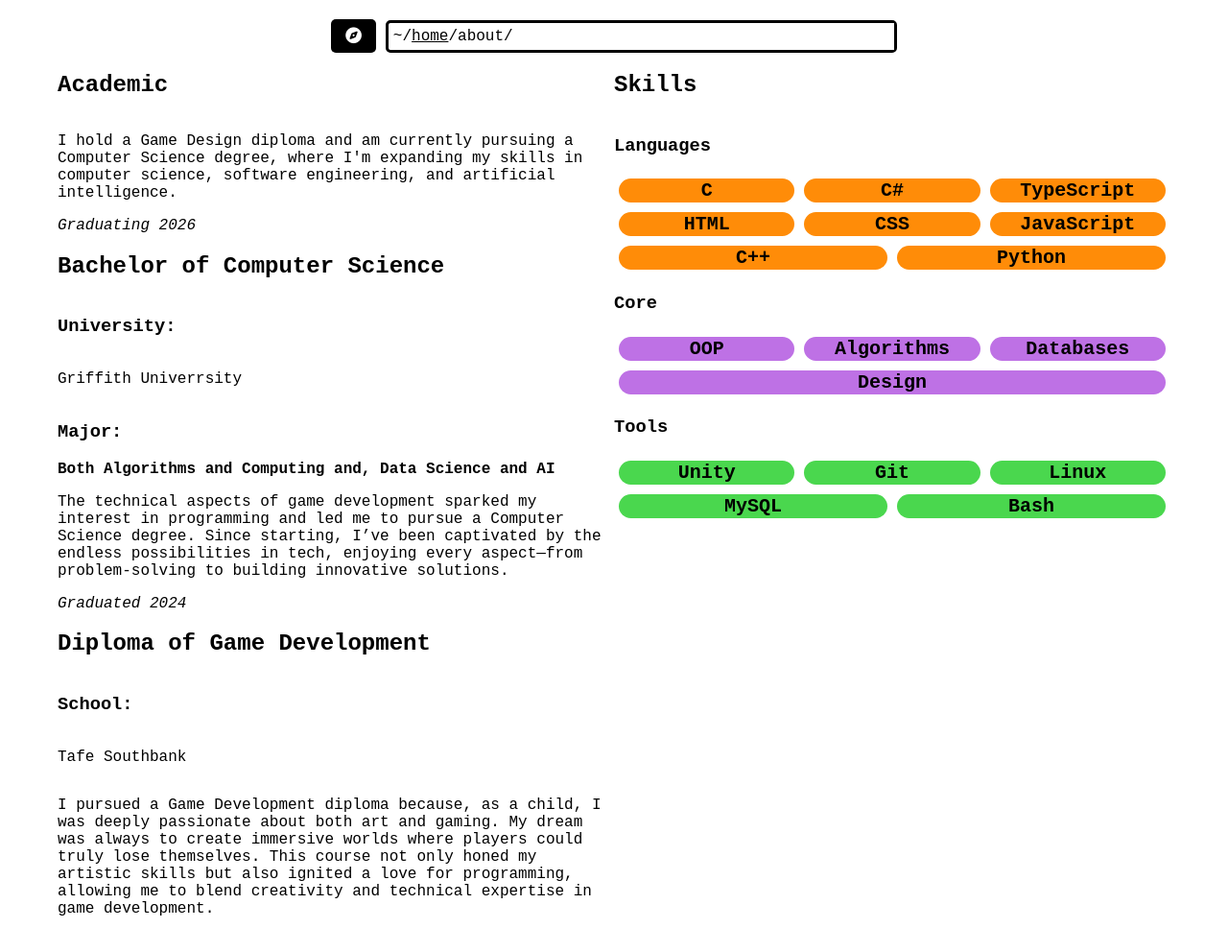
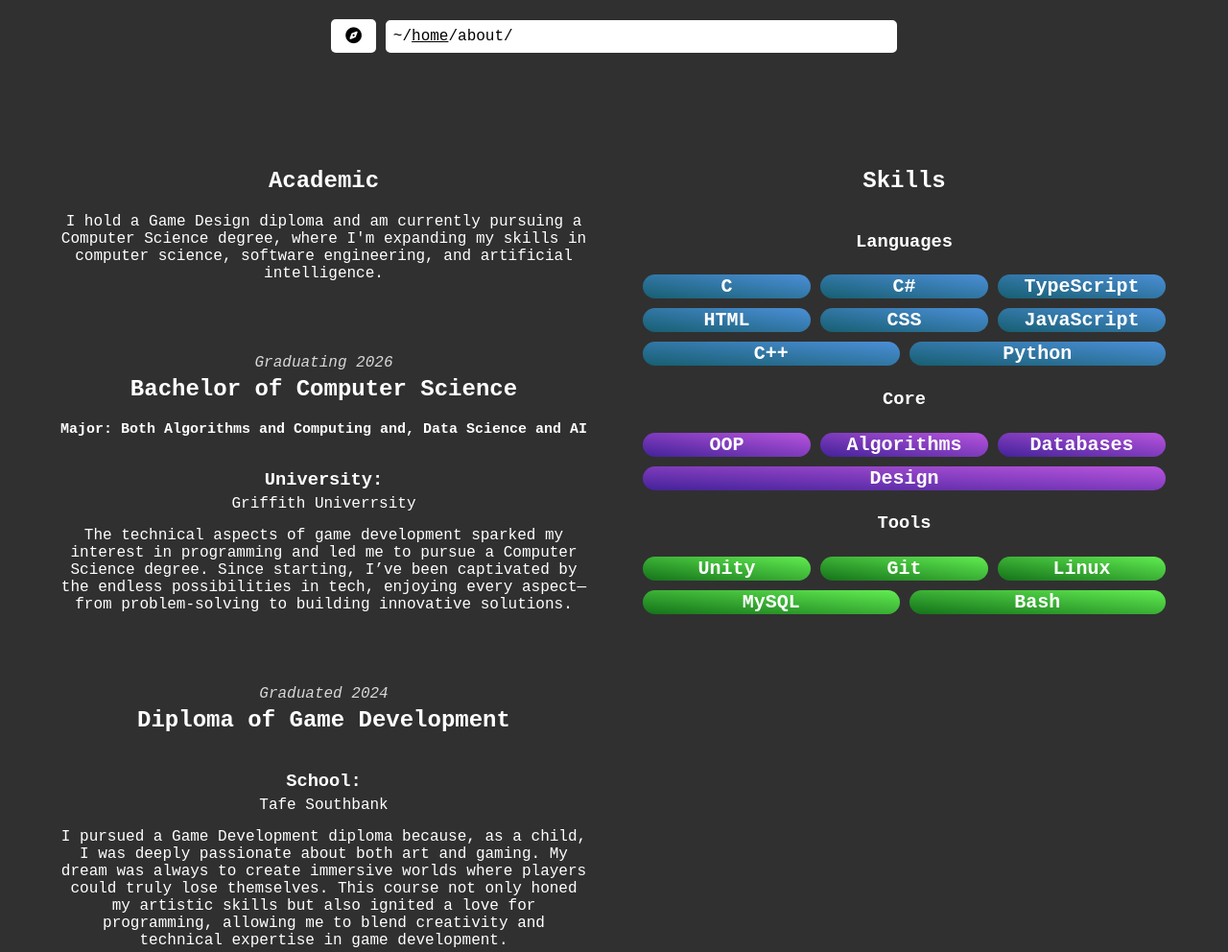
Before and after one commit to PhoenixAsange/portfolio-website, a plain HTML site: page about.html in a window 1280 px wide. Shown: the top 992 px of the page at 96% size. Drawn offline with Linux system fonts and the light colour scheme.

Commit message:
Create dark theme

```diff
--- a/about.html
+++ b/about.html
@@ -33,21 +33,21 @@
 
     <div class="split">
       <div class="academic">
+        <div class="about-title">
           <h2>Academic</h2>
-        <div class="academic-content">
-          <p>
+
           I hold a Game Design diploma and am currently pursuing a Computer
           Science degree, where I'm expanding my skills in computer science,
           software engineering, and artificial intelligence.
-          </p>
+        </div>
+
+        <div class="academic-content">
+          <div class="computer-science">
             <i>Graduating 2026</i>
             <h2>Bachelor of Computer Science</h2>
+            <strong>Major: Both Algorithms and Computing and, Data Science and AI</strong>
             <h3>University:</h3>
-          <p>Griffith Univerrsity</p>
-          <h3>Major:</h3>
-          <strong
-            >Both Algorithms and Computing and, Data Science and AI</strong
-          >
+            <p class="school">Griffith Univerrsity</p>
             <p>
               The technical aspects of game development sparked my interest in
               programming and led me to pursue a Computer Science degree. Since
@@ -55,11 +55,13 @@
               enjoying every aspect—from problem-solving to building innovative
               solutions.
             </p>
+          </div>
 
+          <div class="game-development">
             <i>Graduated 2024</i>
             <h2>Diploma of Game Development</h2>
             <h3>School:</h3>
-          <p>Tafe Southbank</p>
+            <p class="school">Tafe Southbank</p>
             <p>
               I pursued a Game Development diploma because, as a child, I was
               deeply passionate about both art and gaming. My dream was always to
@@ -70,10 +72,13 @@
             </p>
           </div>
         </div>
+      </div>
+
+      <div class="gap"></div>
 
       <div class="skill-panel">
         <div class="skill-overview">
-          <h2>Skills</h2>
+          <h2 class="about-title">Skills</h2>
           <h3>Languages</h3>
           <div class="languages">
             <div class="skill">C</div>
--- a/styles.css
+++ b/styles.css
@@ -13,6 +13,21 @@
   nav-bar {
     width: 450px;
   }
+
+  .academic {
+    min-width: 100%;
+  }
+
+  .skill-panel {
+    min-width: 100%;
+  }
+
+  .split {
+    flex-direction: column;
+    justify-content: center;
+    align-items: center;
+    width: 100%;
+  }
 }
 
 body {
@@ -26,10 +41,12 @@ body {
   padding: 20px;
   margin: 0 auto;
   box-sizing: border-box;
+  background-color:#303030;
+  color: white;
 }
 
 a {
-  color: black;
+  color: white;
 }
 
 .name {
@@ -45,8 +62,8 @@ a {
 
 .menu button {
   margin-right: 10px;
-  background-color: black;
-  color: white;
+  background-color: white;
+  color: black;
   padding: 10px 15px;
   border: none;
   cursor: pointer;
@@ -83,7 +100,9 @@ a {
   display: flex;
   justify-content: flex-start;
   align-items: center;
-  border-color: black;
+  border-color: white;
+  background-color: white;
+  color: black;
   border-radius: 5px;
   border-style: solid;
   padding-left: 5px;
@@ -97,6 +116,10 @@ a {
   width: 100%;
   padding: 5px;
   font-size: 16px;
+}
+
+.nav-bar a {
+  color: black;
 }
 
 .blerb {
@@ -123,6 +146,8 @@ a {
 }
 
 .split {
+  margin-top: 100px;
+  margin-bottom: 100px;
   display: flex;
   justify-content: space-between;
   width: 100%;
@@ -132,11 +157,50 @@ a {
   display: flex;
   flex-direction: column;
   width: 50%;
+  text-align : center;
 }
 
-.academic-content {
+.about-title {
   display: flex;
   flex-direction: column;
+  align-items: center;
+}
+
+.academic-content div{
+  display: flex;
+  flex-direction: column;
+  align-items: center;
+}
+
+.academic-content p{
+  margin-top: 15px;
+  margin-bottom: 0;
+}
+
+.academic-content .school{
+  margin: 0;
+}
+
+.academic-content strong {
+  margin-bottom: 15px;
+  font-size: 15px;
+}
+
+.academic-content i {
+  color: #d8d8d8;
+  margin-top: 75px;
+}
+
+.academic-content h2 {
+  margin-top: 5px;
+}
+
+.academic-content h3 {
+  margin-bottom: 5px;
+}
+
+.gap {
+  padding: 25px;
 }
 
 .skill-panel {
@@ -148,6 +212,7 @@ a {
 .skill-overview {
   display: flex;
   flex-direction: column;
+  align-items: center;
 }
 
 .skill-overview div {
@@ -171,25 +236,26 @@ a {
 }
 
 .languages .skill {
-  border: #ff8c08;
-  background-color: #ff8c08;
+  background-image: linear-gradient(to right top, rgb(23, 94, 113), rgb(75, 143, 215));
+  border: none;
 }
 
 .core .skill {
-  border: #be71e5;
-  background-color: #be71e5;
+  background-image: linear-gradient(to right top, rgb(67, 34, 153), rgb(185, 84, 222));
+  border: none;
 }
 
 .tools .skill {
-  border: #4ad74e;
-  background-color: #4ad74e;
+  background-image: linear-gradient(to right top, rgb(20, 114, 25), rgb(97, 237, 81));
+  border: none;
 }
 
 .contact {
   display: flex;
   flex-direction: column;
   align-items: center;
-  margin: 25px;
+  margin: 50px;
+
 }
 
 .client-information,
@@ -221,7 +287,7 @@ a {
   display: flex;
   flex-direction: column;
   align-items: center;
-  margin: 10px 0 25px;
+  margin: 25px;
 }
 
 .animated-text span {
@@ -239,7 +305,7 @@ a {
   position: absolute;
   width: calc(100% + 8px);
   height: 100%;
-  background-color: white;
+  background-color: #303030;
   border-left: 2px solid #03bafc;
   right: -8px;
   animation: cursor 0.8s infinite, typing 25s steps(14) infinite;
```
Lines whose indentation alone changed are shown as unchanged.
